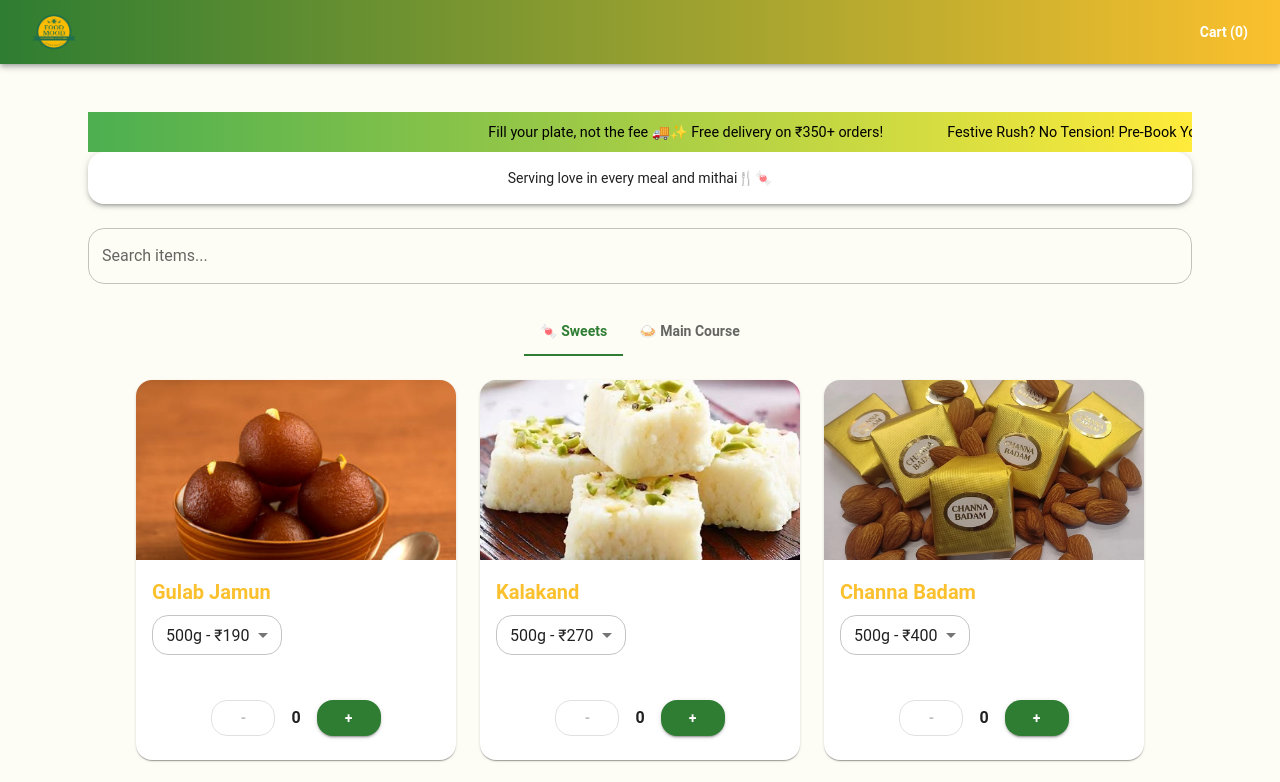
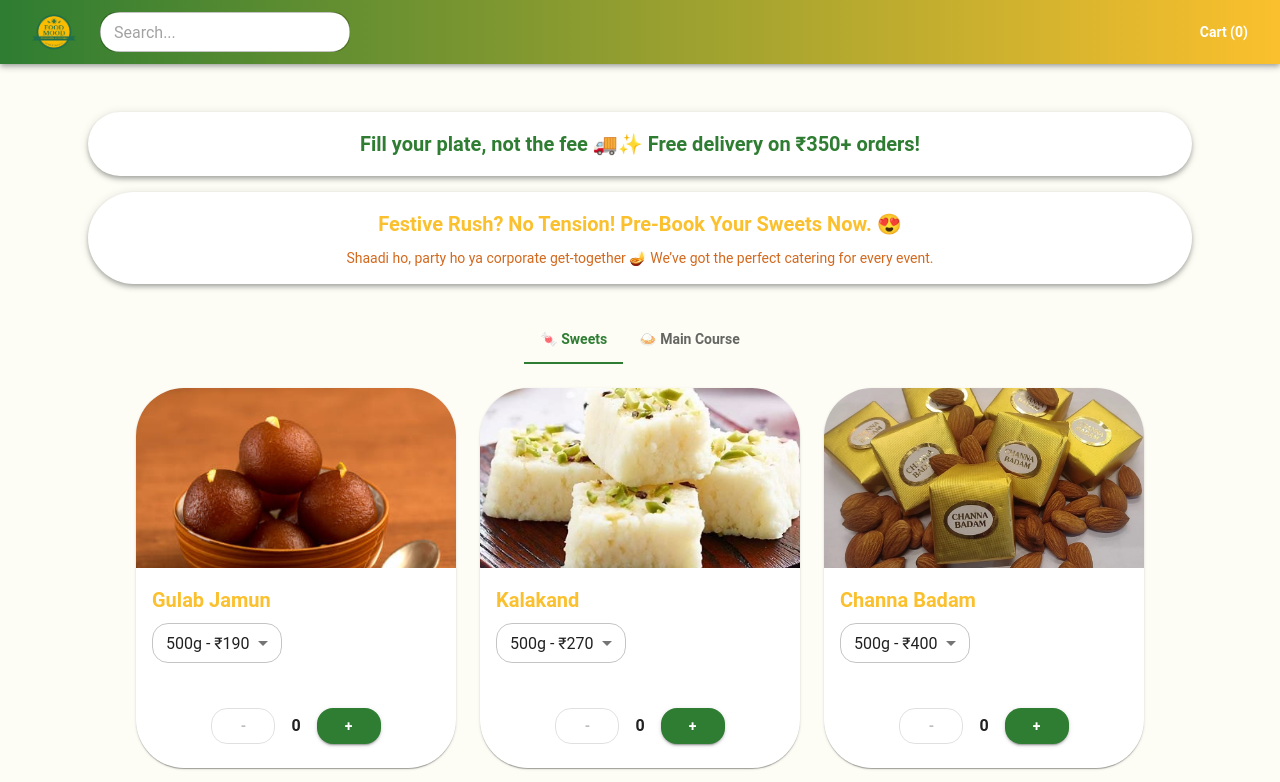
Before and after one commit to ArjunmMehra/foodmood, a React (Create React App) app: page / in a window 1280 px wide. Shown: the top 782 px of the page. Built offline with nearby package versions, Linux system fonts and the light colour scheme.

Commit message:
rates updated

```diff
--- a/src/App.js
+++ b/src/App.js
@@ -10,6 +10,7 @@ import {
   Container,
   Box,
   CssBaseline,
+  TextField,
 } from "@mui/material";
 import { ThemeProvider, createTheme } from "@mui/material/styles";
 import { useSelector } from "react-redux";
@@ -17,50 +18,24 @@ import { selectCart } from "./store/cartSlice";
 
 function App() {
   const [step, setStep] = useState("home");
+  const [search, setSearch] = useState(""); // 🔍 search state
   const cart = useSelector(selectCart);
 
   // Theme config
   const theme = createTheme({
     palette: {
-      primary: {
-        main: "#2e7d32",
-        light: "#60ad5e",
-        dark: "#005005",
-        contrastText: "#fff",
-      },
-      secondary: {
-        main: "#fbc02d",
-        light: "#fff263",
-        dark: "#c49000",
-        contrastText: "#000",
-      },
-      background: {
-        default: "#fdfdf6",
-        paper: "#ffffff",
-      },
-      error: {
-        main: "#d32f2f",
-      },
+      primary: { main: "#2e7d32", light: "#60ad5e", dark: "#005005", contrastText: "#fff" },
+      secondary: { main: "#fbc02d", light: "#fff263", dark: "#c49000", contrastText: "#000" },
+      background: { default: "#fdfdf6", paper: "#ffffff" },
+      error: { main: "#d32f2f" },
     },
     typography: {
       fontFamily: "'Poppins', 'Roboto', sans-serif",
-      h4: {
-        fontWeight: 700,
-        color: "#2e7d32",
-      },
-      h6: {
-        fontWeight: 600,
-        color: "#fbc02d",
-      },
-      button: {
-        textTransform: "none",
-        fontWeight: "bold",
-        borderRadius: "25px",
-      },
+      h4: { fontWeight: 700, color: "#2e7d32" },
+      h6: { fontWeight: 600, color: "#fbc02d" },
+      button: { textTransform: "none", fontWeight: "bold", borderRadius: "25px" },
     },
-    shape: {
-      borderRadius: 16,
-    },
+    shape: { borderRadius: 16 },
   });
 
   return (
@@ -73,7 +48,7 @@ function App() {
         }}
       >
         <Toolbar sx={{ pl: 0 }}>
-          {/* Logo as Home Icon */}
+          {/* Logo */}
           <Box
             sx={{
               display: "flex",
@@ -88,13 +63,24 @@ function App() {
               component="img"
               src={"images/logo.png"}
               alt="Logo"
+              sx={{ height: 60, width: 60, mb: 0.1 }}
+            />
+          </Box>
+
+          {/* 🔍 Search Bar */}
+          {step === "home" && (
+            <TextField
+              size="small"
+              placeholder="Search..."
+              value={search}
+              onChange={(e) => setSearch(e.target.value)}
               sx={{
-                height: 60,
-                width: 60,
-                mb: 0.1,
+                backgroundColor: "white",
+                borderRadius: 2,
+                minWidth: { xs: "100px", sm: "250px" },
               }}
             />
-          </Box>
+          )}
 
           {/* Cart Button */}
           <Button
@@ -108,7 +94,7 @@ function App() {
       </AppBar>
 
       <Container sx={{ mt: 3 }}>
-        {step === "home" && <Home goToCart={() => setStep("cart")} />}
+        {step === "home" && <Home goToCart={() => setStep("cart")} search={search} />}
         {step === "cart" && <Cart goToCheckout={() => setStep("checkout")} />}
         {step === "checkout" && <Checkout />}
       </Container>
--- a/src/data/menu.js
+++ b/src/data/menu.js
@@ -135,8 +135,8 @@ export const menu = {
       name: "Paneer Butter Masala",
       img: "images/paneer-butter-masala.jpeg",
       variants: [
-        { label: "Half", price: 195 },
-        { label: "Full", price: 300 },
+        { label: "Half", price: 130 },
+        { label: "Full", price: 200 },
       ],
     },
     {
@@ -144,8 +144,8 @@ export const menu = {
       name: "Shahi Paneer",
       img: "images/shahi-paneer.jpeg",
       variants: [
-        { label: "Half", price: 130 },
-        { label: "Full", price: 210 },
+        { label: "Half", price: 125 },
+        { label: "Full", price: 180 },
       ],
     },
     {
@@ -153,8 +153,8 @@ export const menu = {
       name: "Matar Paneer",
       img: "images/matar-paneer.jpeg",
       variants: [
-        { label: "Half", price: 140 },
-        { label: "Full", price: 220 },
+        { label: "Half", price: 120 },
+        { label: "Full", price: 190 },
       ],
     },
     {
@@ -162,8 +162,8 @@ export const menu = {
       name: "Palak Paneer",
       img: "images/palak-paneer.jpeg",
       variants: [
-        { label: "Half", price: 160 },
-        { label: "Full", price: 270 },
+        { label: "Half", price: 120 },
+        { label: "Full", price: 200 },
       ],
     },
     {
@@ -171,26 +171,26 @@ export const menu = {
       name: "Chole Masala",
       img: "images/chole-masala.jpeg",
       variants: [
-        { label: "Half", price: 120 },
-        { label: "Full", price: 195 },
+        { label: "Half", price: 110 },
+        { label: "Full", price: 170 },
       ],
     },
     {
       id: 106,
-      name: "Dum Aaloo",
-      img: "images/dum-aaloo.jpeg",
+      name: "Rajma Masala",
+      img: "images/rajma-masala.jpeg",
       variants: [
-        { label: "Half", price: 130 },
-        { label: "Full", price: 230 },
+        { label: "Half", price: 110 },
+        { label: "Full", price: 170 },
       ],
     },
     {
       id: 107,
-      name: "Rajma Masala",
-      img: "images/rajma-masala.jpeg",
+      name: "Dum Aaloo",
+      img: "images/dum-aaloo.jpeg",
       variants: [
         { label: "Half", price: 120 },
-        { label: "Full", price: 200 },
+        { label: "Full", price: 180 },
       ],
     },
     {
@@ -199,7 +199,7 @@ export const menu = {
       img: "images/malai-kofta.jpeg",
       variants: [
         { label: "Half", price: 140 },
-        { label: "Full", price: 250 },
+        { label: "Full", price: 200 },
       ],
     },
     {
@@ -216,8 +216,8 @@ export const menu = {
       name: "Dal Fry",
       img: "images/dal-fry.jpeg",
       variants: [
-        { label: "Half", price: 100 },
-        { label: "Full", price: 160 },
+        { label: "Half", price: 90 },
+        { label: "Full", price: 140 },
       ],
     },
     {
@@ -225,8 +225,8 @@ export const menu = {
       name: "Dal Tadka",
       img: "images/dal-tadka.webp",
       variants: [
-        { label: "Half", price: 120 },
-        { label: "Full", price: 190 },
+        { label: "Half", price: 90 },
+        { label: "Full", price: 140 },
       ],
     },
     {
@@ -234,8 +234,8 @@ export const menu = {
       name: "Dal Makhni",
       img: "images/dal-makhni.jpeg",
       variants: [
-        { label: "Half", price: 130 },
-        { label: "Full", price: 240 },
+        { label: "Half", price: 120 },
+        { label: "Full", price: 170 },
       ],
     },
     {
@@ -254,103 +254,96 @@ export const menu = {
       id: 115,
       name: "Tandoori Butter Roti",
       img: "images/tandoori-butter-roti.jpeg",
-      variants: [{ label: "Single", price: 16 }],
+      variants: [{ label: "Single", price: 30 }],
     },
     {
       id: 116,
       name: "Plain Naan",
       img: "images/plain-naan.jpeg",
-      variants: [{ label: "Single", price: 45 }],
+      variants: [{ label: "Single", price: 25 }],
     },
     {
       id: 117,
       name: "Butter Naan",
       img: "images/butter-naan.jpeg",
-      variants: [{ label: "Single", price: 52 }],
+      variants: [{ label: "Single", price: 32 }],
     },
     {
       id: 118,
       name: "Tawa Butter Roti",
       img: "images/tawa-butter-roti.jpeg",
-      variants: [{ label: "Single", price: 15 }],
+      variants: [{ label: "Single", price: 12 }],
     },
     {
       id: 119,
+      name: "Missi Roti",
+      img: "images/missi-roti.jpeg",
+      variants: [{ label: "Single", price: 28 }],
+    },
+    {
+      id: 120,
       name: "Plain Rice",
       img: "images/plain-rice.jpeg",
       variants: [
-        { label: "Half", price: 70 },
+        { label: "Half", price: 60 },
+        { label: "Full", price: 80 },
+      ],
+    },
+    {
+      id: 121,
+      name: "Jeera Rice",
+      img: "images/jeera-rice.jpeg",
+      variants: [
+        { label: "Half", price: 90 },
         { label: "Full", price: 110 },
       ],
     },
     {
-      id: 120,
-      name: "Jeera Rice",
-      img: "images/jeera-rice.jpeg",
+      id: 122,
+      name: "Veg Pulao",
+      img: "images/veg-pulao.jpeg",
       variants: [
-        { label: "Half", price: 80 },
-        { label: "Full", price: 130 },
+        { label: "Half", price: 100 },
+        { label: "Full", price: 150 },
       ],
     },
     {
-      id: 121,
-      name: "Veg Pulao",
-      img: "images/veg-pulao.jpeg",
-      variants: [{ label: "Full", price: 180 }],
+      id: 123,
+      name: "Matar Pulao",
+      img: "images/matar-pulao.jpeg",
+      variants: [
+        { label: "Full", price: 150 },
+      ],
     },
     {
-      id: 122,
-      name: "Matar Pulao",
-      img: "images/matar-pulao.jpeg",
-      variants: [{ label: "Full", price: 210 }],
+      id: 124,
+      name: "Aloo Paratha",
+      img: "images/aloo-paratha.jpeg",
+      variants: [{ label: "Single", price: 50 }],
     },
     {
-      id: 123,
-      name: "Aloo Paratha",
-      img: "images/aloo-paratha.jpeg",
+      id: 125,
+      name: "Pyaz Paratha",
+      img: "images/pyaz-paratha.jpeg",
       variants: [{ label: "Single", price: 60 }],
     },
     {
-      id: 124,
-      name: "Aloo Pyaz Paratha",
-      img: "images/aloo-pyaz-paratha.jpeg",
+      id: 126,
+      name: "Gobhi Paratha",
+      img: "images/gobhi-paratha.jpeg",
       variants: [{ label: "Single", price: 70 }],
     },
     {
-      id: 125,
-      name: "Aloo Gobhi Paratha",
-      img: "images/aloo-gobhi-paratha.jpeg",
-      variants: [{ label: "Single", price: 80 }],
-    },
-    {
-      id: 126,
-      name: "Aloo Paneer Paratha",
-      img: "images/aloo-paneer-paratha.jpeg",
-      variants: [{ label: "Single", price: 90 }],
-    },
-    {
       id: 127,
-      name: "Pyaz Paratha",
-      img: "images/pyaz-paratha.jpeg",
+      name: "Paneer Paratha",
+      img: "images/paneer-paratha.jpeg",
       variants: [{ label: "Single", price: 90 }],
     },
     {
       id: 128,
-      name: "Gobhi Paratha",
-      img: "images/gobhi-paratha.jpeg",
-      variants: [{ label: "Single", price: 90 }],
-    },
-    {
-      id: 129,
-      name: "Paneer Paratha",
-      img: "images/paneer-paratha.jpeg",
-      variants: [{ label: "Single", price: 120 }],
-    },
-    {
-      id: 130,
       name: "Plain Paratha",
       img: "images/plain-paratha.jpeg",
-      variants: [{ label: "Single", price: 55 }],
+      variants: [{ label: "Single", price: 30 }],
     },
   ],
 };
--- a/src/pages/Home.js
+++ b/src/pages/Home.js
@@ -14,19 +14,16 @@ import {
   Select,
   MenuItem,
   Paper,
-  TextField,
+  Stack,
 } from "@mui/material";
 import { menu } from "../data/menu";
-import Promo from "../components/Promo";
 
-export default function Home({ goToCart }) {
+export default function Home({ search }) {
   const dispatch = useDispatch();
   const items = useSelector((state) => state.cart.items);
   const [selectedTab, setSelectedTab] = useState(0);
   const [selectedVariants, setSelectedVariants] = useState({});
-  const [search, setSearch] = useState("");
 
-  // find quantity of an item in cart
   const getQuantity = (id, variantLabel) => {
     const cartItem = items.find(
       (i) => i.id === id && i.variant === variantLabel
@@ -59,12 +56,21 @@ export default function Home({ goToCart }) {
 
           return (
             <Grid item xs={12} sm={6} md={4} key={item.id}>
-              <Card sx={{ width: 320, height: 380, margin: "auto" }}>
+              <Card
+                sx={{
+                  width: 320,
+                  height: 380,
+                  margin: "auto",
+                  transition: "0.3s",
+                  "&:hover": { boxShadow: 6, transform: "scale(1.03)" },
+                  borderRadius: 3,
+                }}
+              >
                 <CardMedia
                   component="img"
                   image={item.img}
                   alt={item.name}
-                  sx={{ height: 180, objectFit: "cover" }}
+                  sx={{ height: 180, objectFit: "cover", borderRadius: "8px 8px 0 0" }}
                 />
                 <CardContent
                   sx={{
@@ -79,7 +85,8 @@ export default function Home({ goToCart }) {
                       {item.name}
                     </Typography>
 
-                    {/* Variant Selector */}
+                    {/* Dynamic Variant Selector */}
+                    {item.variants.length > 1 ? (
                       <Select
                         size="small"
                         value={selectedVariant.label}
@@ -99,6 +106,9 @@ export default function Home({ goToCart }) {
                           </MenuItem>
                         ))}
                       </Select>
+                    ) : (
+                      <Typography sx={{ mb: 1 }}>₹{item.variants[0].price}</Typography>
+                    )}
                   </Box>
 
                   {/* + - controls */}
@@ -154,26 +164,43 @@ export default function Home({ goToCart }) {
 
   return (
     <Box sx={{ padding: "24px", minHeight: "100vh" }}>
-      <Promo></Promo>
+      {/* Hero Messages */}
+      <Stack spacing={2} sx={{ mb: 4 }}>
         <Paper
-        elevation={3}
-        sx={{ padding: "16px", marginBottom: "24px", textAlign: "center" }}
+          elevation={4}
+          sx={{
+            padding: "16px",
+            textAlign: "center",
+            bgcolor: "linear-gradient(90deg, #ffb347, #ffcc33)",
+            borderRadius: 3,
+          }}
         >
-        <Typography variant="body2">
-          Serving love in every meal and mithai🍴🍬
+          <Typography variant="h6" fontWeight="bold" color="primary">
+            Fill your plate, not the fee 🚚✨ Free delivery on ₹350+ orders!
           </Typography>
         </Paper>
 
-      {/* 🔍 Search Bar */}
-      <TextField
-        label="Search items..."
-        variant="outlined"
-        fullWidth
-        value={search}
-        onChange={(e) => setSearch(e.target.value)}
-        sx={{ mb: 3 }}
-      />
+        <Paper
+          elevation={4}
+          sx={{
+            padding: "16px",
+            textAlign: "center",
+            bgcolor: "linear-gradient(90deg, #2196f3, #64b5f6)",
+            color: "#fff",
+            borderRadius: 3,
+          }}
+        >
+          <Typography variant="h6" fontWeight="bold">
+            Festive Rush? No Tension! Pre-Book Your Sweets Now. 😍
+          </Typography>
+          <Typography variant="body2" sx={{ mt: 1, color: 'chocolate' }}>
+            Shaadi ho, party ho ya corporate get-together 🪔 We’ve got the
+            perfect catering for every event.
+          </Typography>
+        </Paper>
+      </Stack>
 
+      {/* Tabs */}
       <Tabs
         value={selectedTab}
         onChange={(e, v) => setSelectedTab(v)}
```
Lines whose indentation alone changed are shown as unchanged.
